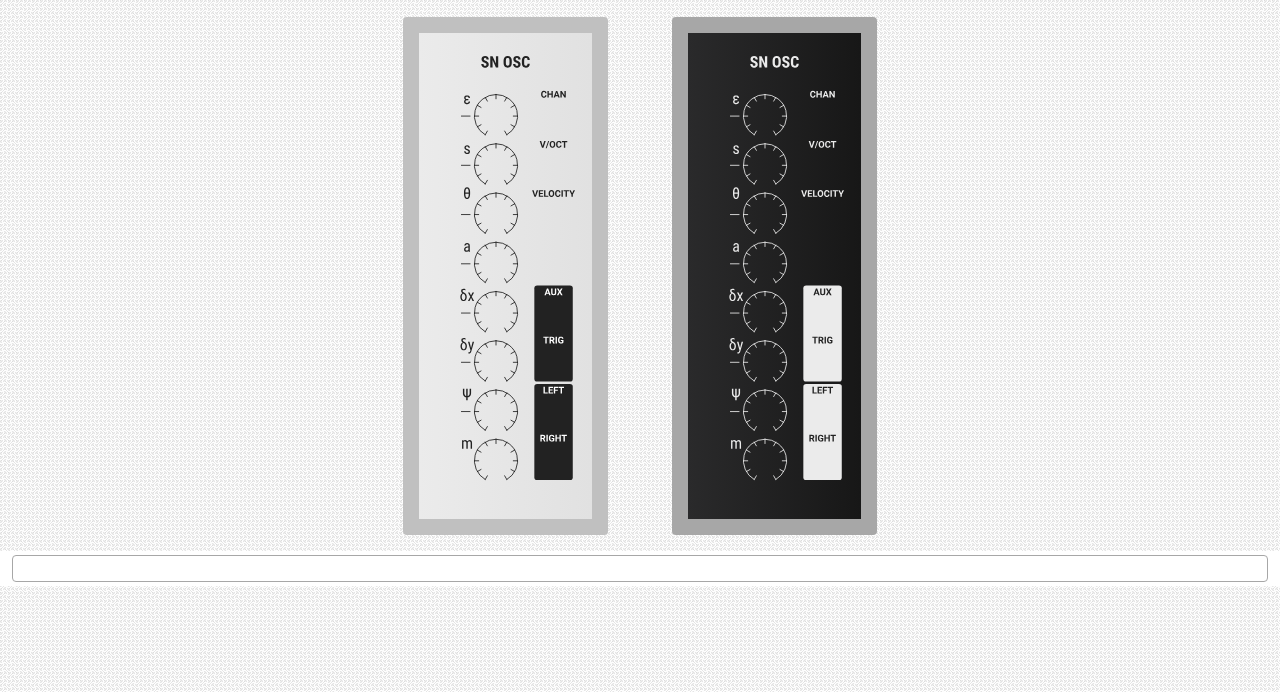
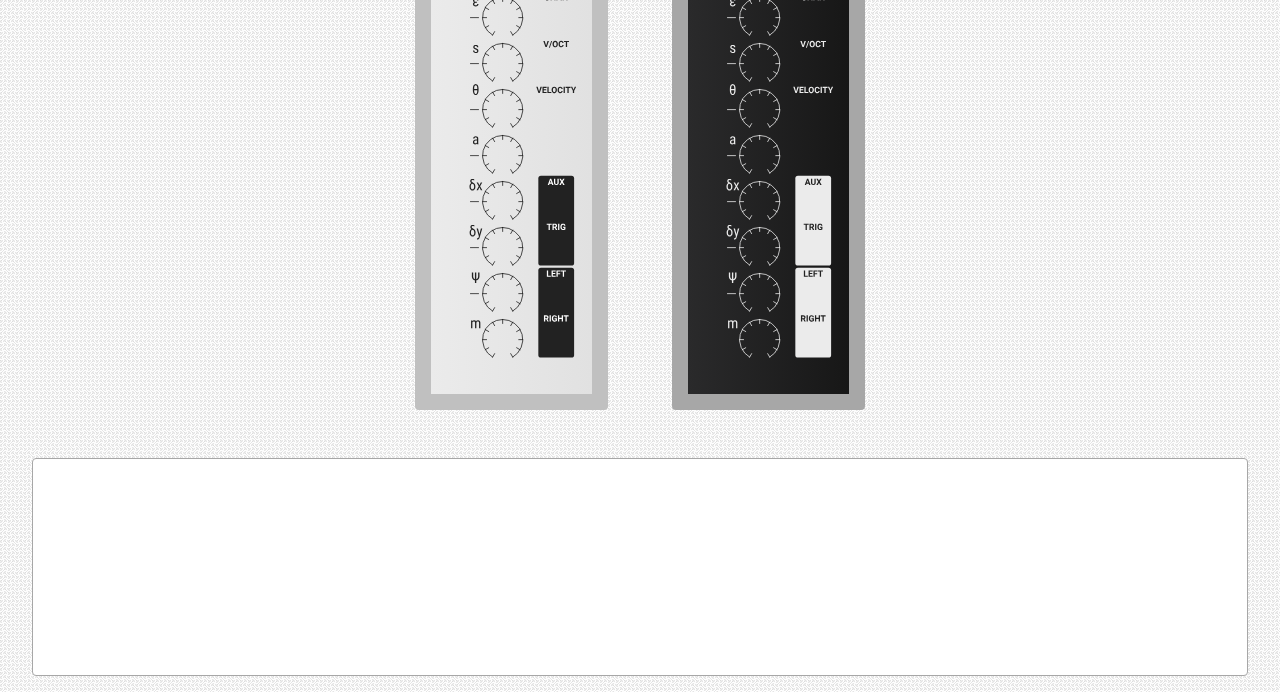
Before and after one commit to transcriptaze/vpd, a plain HTML site: page html/index.html in a window 1280 px wide. Shown: the part 108-800 px from the top of the page. Drawn offline with Linux system fonts and the light colour scheme.

Commit message:
Restructured layout for larger command area

```diff
--- a/html/index.html
+++ b/html/index.html
@@ -15,15 +15,15 @@
 
     <main>
       <div id="light" class="panel">
-        <img id="logo" src="../images/panel-light.svg" draggable="false"></a>
+        <img src="../images/panel-light.svg" draggable="false"></a>
       </div>
       <div id="dark" class="panel">
-        <img id="logo" src="../images/panel-dark.svg" draggable="false"></a>
+        <img src="../images/panel-dark.svg" draggable="false"></a>
       </div>
     </main>
 
     <footer>
-      <input id="command" />
+      <textarea id="command"></textarea>
     </footer>
 
     <!-- TEMPLATES -->
--- a/sass/modules/_vpd.scss
+++ b/sass/modules/_vpd.scss
@@ -26,9 +26,16 @@ body {
   height: 100%;
   width: 100%;
   border: none;
+
+  display: grid;
+  grid-template-columns: auto 1fr 64px;
+  grid-template-rows: auto auto 1fr;
 }
 
 header {
+  grid-row: 1;
+  grid-column: 1 / 4;
+
   padding-top: 12px;
   padding-bottom: 12px;
   padding-left: 12px;
@@ -40,8 +47,11 @@ header {
 }
 
 main {
-  padding-top: 16px;
-  padding-bottom: 16px;
+  grid-row: 1 / 3;
+  grid-column: 1 / 4;
+
+  padding-top: 32px;
+  padding-bottom: 32px;
 
   display: flex;
   justify-content: center;
@@ -62,22 +72,29 @@ main {
 
   #light {
     background: $medium-gray;
+    height: 128.5mm;
   }
 
   #dark {
     background: $gray;
+    height: 128.5mm;
   }
 }
 
 footer {
-  background: white;
-  padding-top: 4px;
-  padding-bottom: 4px;
-  padding-left: 12px;
-  padding-right: 12px;
+  grid-row: 3;
+  grid-column: 1 / 4;
+
+  padding-top: 16px;
+  padding-bottom: 16px;
+  padding-left: 32px;
+  padding-right: 32px;
 
   #command {
+    background: white;
+
     width: 100%;
+    height: 100%;
     padding-top: 4px;
     padding-bottom: 4px;
     padding-left: 12px;
@@ -85,5 +102,8 @@ footer {
 
     border: 1px solid $gray;
     border-radius: 4px;
+
+    outline: none;
+    resize: none;
   }
 }
```
Also changed, not shown: TODO.md (+7 -0 lines), html/css/vpd.css.
